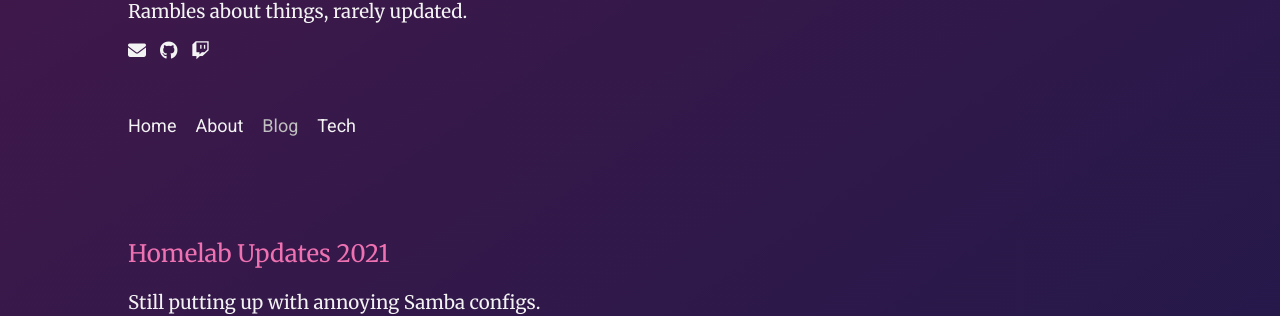
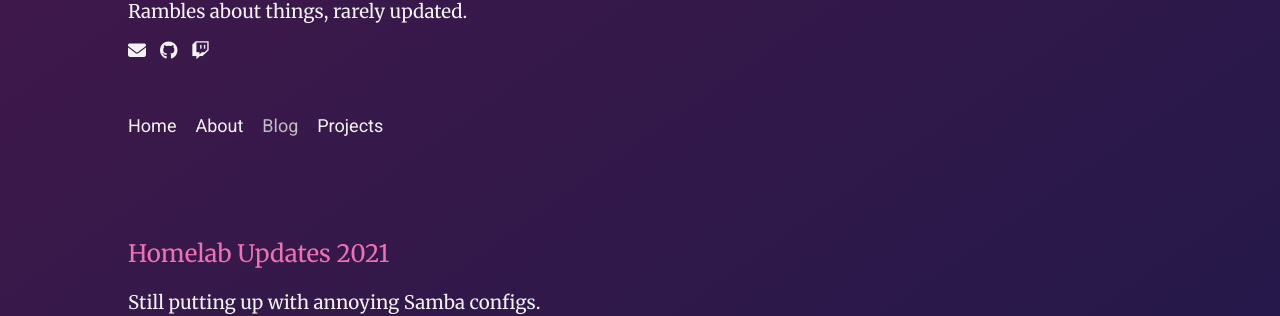
Before and after one commit to htbrown/htbrown.com, a Jekyll site: the page built from blog.html, in a window 1280 px wide. Shown: the part 170-486 px from the top of the page. Built offline with Jekyll 4.4.1, drawn with Linux system fonts in a browser that asks for light colours; nearby versions of some CDN libraries.

Commit message:
Add projects to navigation

```diff
--- a/_includes/nav.html
+++ b/_includes/nav.html
@@ -3,6 +3,6 @@
         <a href="/" class="nav-item {% if include.page == 'Home' %}active{% endif %}">Home</a>
         <a href="/about" class="nav-item {% if include.page == 'About' %}active{% endif %}">About</a>
         <a href="/blog" class="nav-item {% if include.page == 'Blog' %}active{% endif %}">Blog</a>
-        <a href="/tech" class="nav-item {% if include.page == 'Tech' %}active{% endif %}">Tech</a>
+        <a href="/projects" class="nav-item {% if include.page == 'Projects' %}active{% endif %}">Projects</a>
     </div>
 </nav>
```
